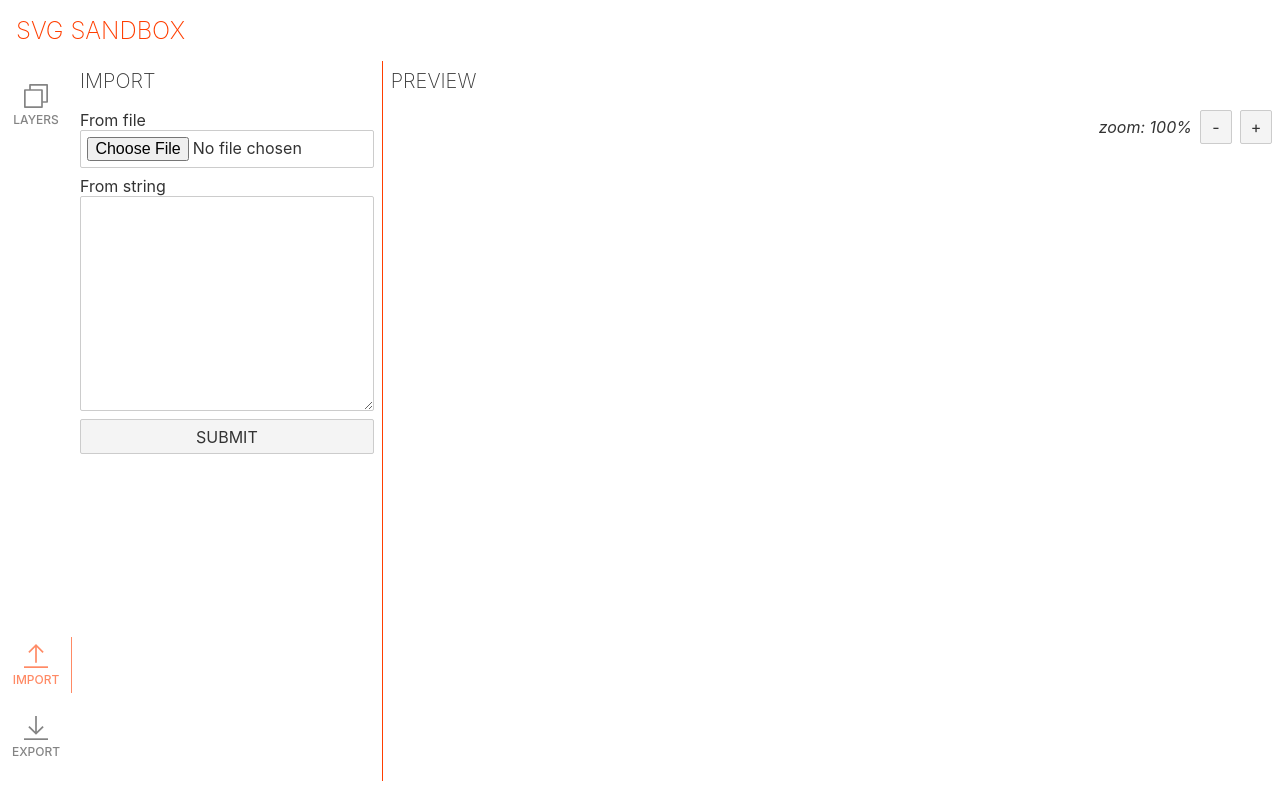
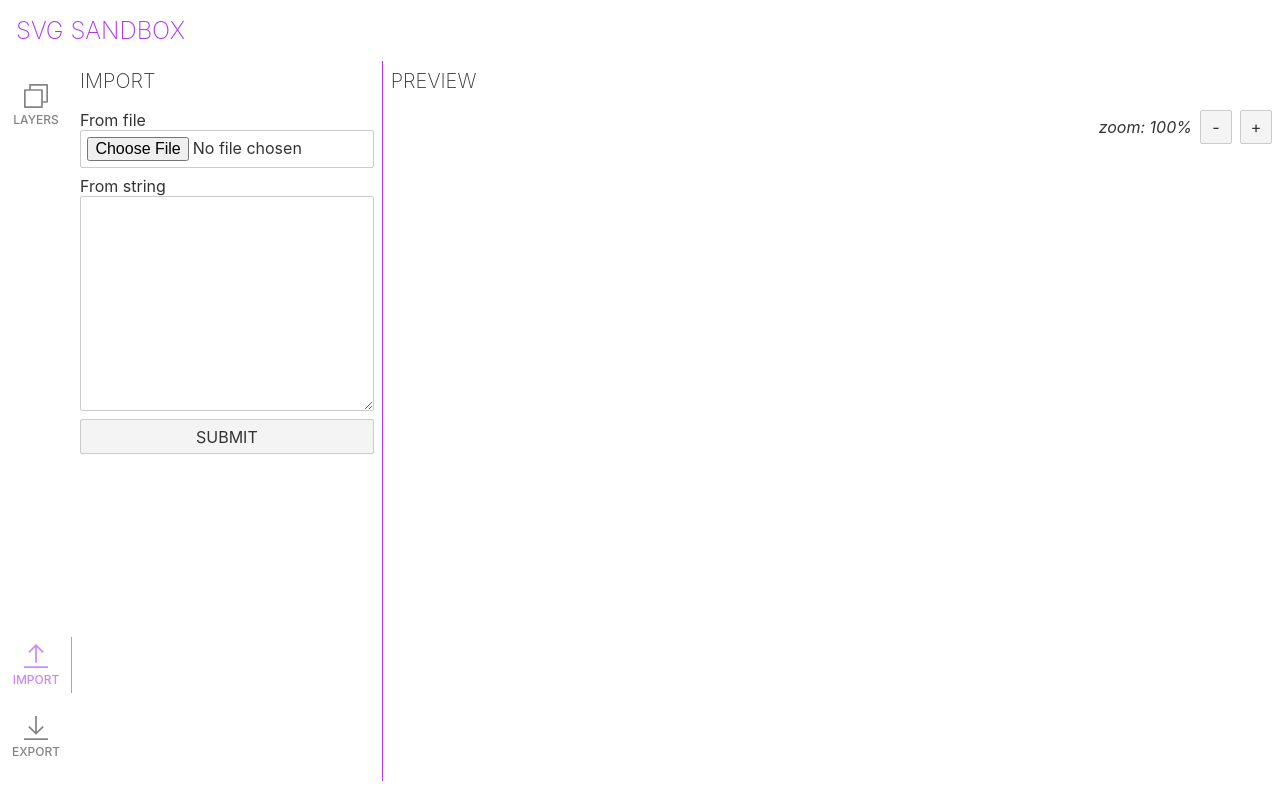
Before and after one commit to Morphyish/svg-sandbox, a Svelte app: page / in a window 1280 px wide. Shown: the top 794 px of the page. Built offline with nearby package versions, Linux system fonts and the light colour scheme.

Commit message:
:lipstick: Use css var for primary color and switch to more accessible color

```diff
--- a/public/global.css
+++ b/public/global.css
@@ -1,3 +1,7 @@
+:root {
+	--primary: #AC37F4
+}
+
 * {
 	box-sizing: border-box;
 }
@@ -26,7 +30,7 @@ h1, h2 {
 h1 {
 	text-align: center;
 	font-size: 1.5rem;
-	color: #ff3e00;
+	color: var(--primary);
 	margin: 1rem;
 }
 
--- a/src/App.svelte
+++ b/src/App.svelte
@@ -64,11 +64,11 @@
     }
 
     section.side {
-        border-right: 1px solid #ff3e00;
+        border-right: 1px solid var(--primary);
     }
 
     section.detail {
-        border-left: 1px solid #ff3e00;
+        border-left: 1px solid var(--primary);
     }
 
     @media (max-width: 959px) {
@@ -84,7 +84,7 @@
 
         section {
             order: 1;
-            border-top: 1px solid #ff3e00;
+            border-top: 1px solid var(--primary);
         }
 
         section.preview {
--- a/src/Form/Form.svelte
+++ b/src/Form/Form.svelte
@@ -75,7 +75,7 @@
     }
 
     strong {
-        color: #ff3e00;
+        color: var(--primary);
     }
 
     select {
--- a/src/List/ItemDetails.svelte
+++ b/src/Layers/Details.svelte
@@ -22,6 +22,6 @@
 
 <style>
     .value {
-        color: #ff3e00;
+        color: var(--primary);
     }
 </style>
--- a/src/Navigation/Navigation.svelte
+++ b/src/Navigation/Navigation.svelte
@@ -76,13 +76,13 @@
     a:focus,
     a:hover,
     a.active {
-        color: #ff3e00;
+        color: var(--primary);
     }
 
     a.active::after {
         content: '';
         position: absolute;
-        background: #ff3e00;
+        background: var(--primary);
         top: .5rem;
         bottom: .5rem;
         right: 0;
--- a/src/components/Input.svelte
+++ b/src/components/Input.svelte
@@ -19,6 +19,6 @@
     }
 
     strong {
-        color: #ff3e00;
+        color: var(--primary);
     }
 </style>
```
Also changed, not shown: src/Layers/Layer.svelte (renamed from src/List/Item.svelte, +4 -11 lines).
